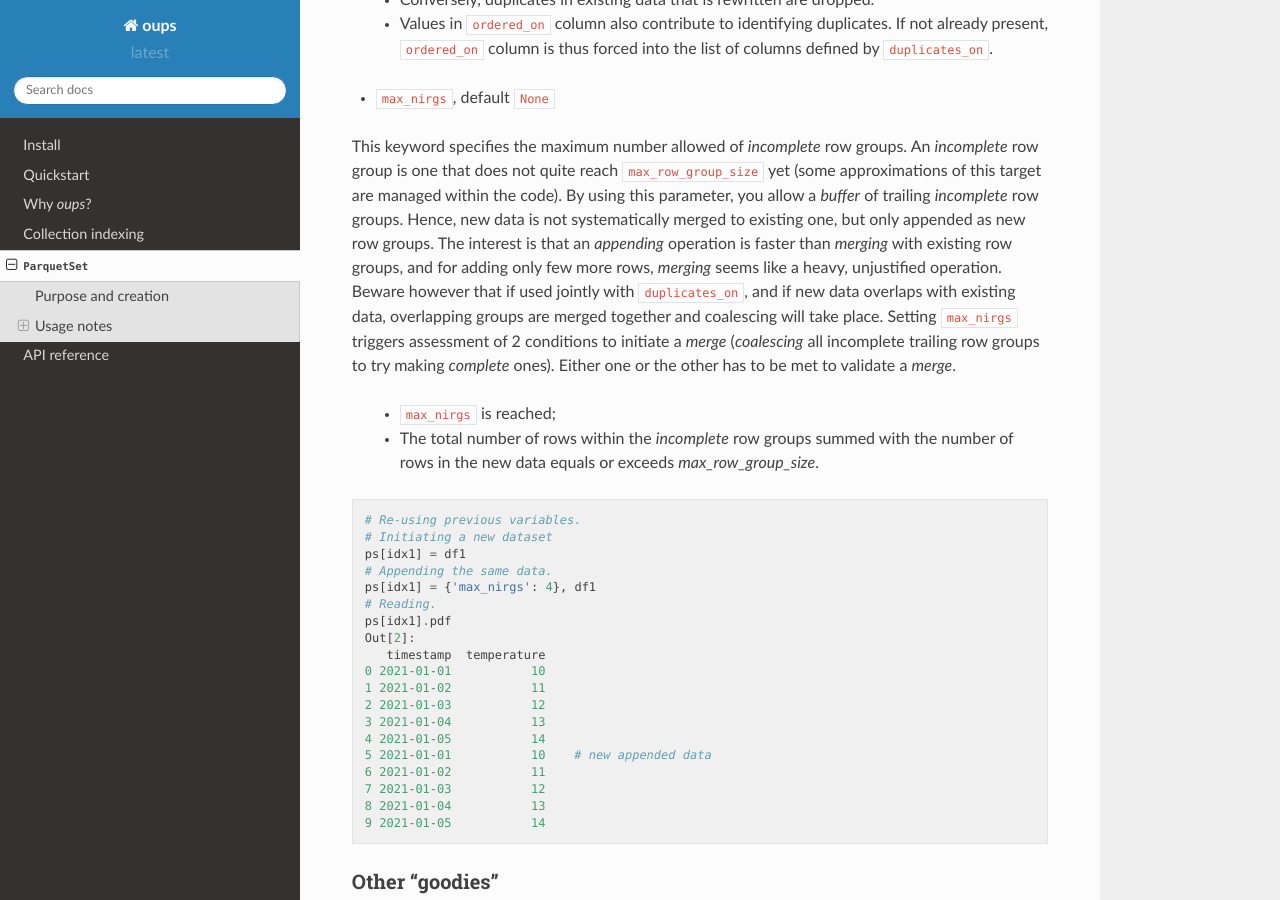
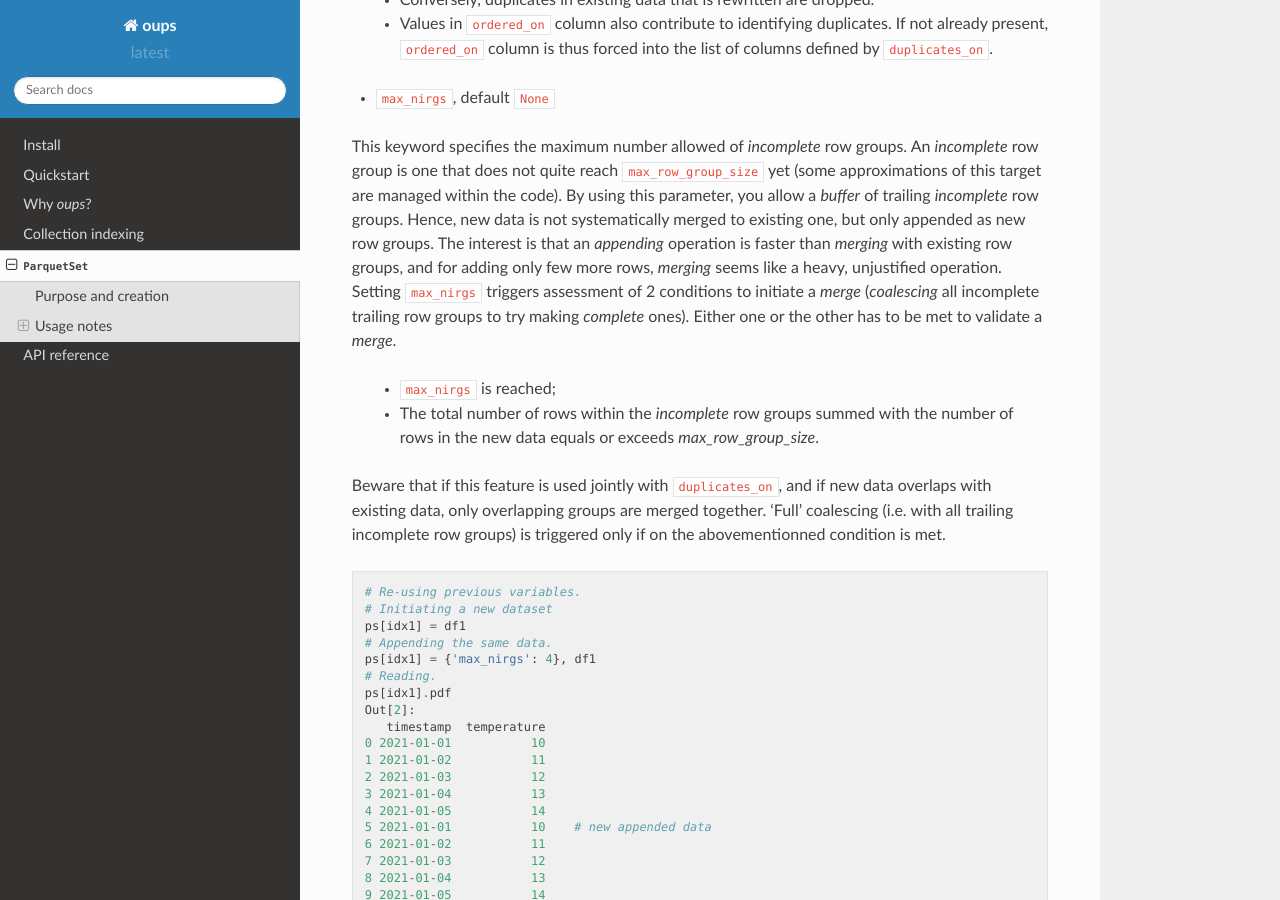
Before and after one commit to yohplala/oups, a Sphinx documentation site: the page built from docs/source/parquetset.rst, in a window 1280 px wide and 900 px high, scrolled down 2496 px. Built offline with Sphinx 7.4.7 and the Read the Docs theme 2.0.0, drawn with Linux system fonts in a browser that asks for light colours.

Commit message:
Update parquetset.rst

```diff
--- a/docs/source/parquetset.rst
+++ b/docs/source/parquetset.rst
@@ -95,11 +95,13 @@ The implementation of this logic has been managed as an iterative process on row
 
 This keyword specifies the maximum number allowed of `incomplete` row groups. An `incomplete` row group is one that does not quite reach ``max_row_group_size`` yet (some approximations of this target are managed within the code).
 By using this parameter, you allow a `buffer` of trailing `incomplete` row groups. Hence, new data is not systematically merged to existing one, but only appended as new row groups.
-The interest is that an `appending` operation is faster than `merging` with existing row groups, and for adding only few more rows, `merging` seems like a heavy, unjustified operation. Beware however that if used jointly with ``duplicates_on``, and if new data overlaps with existing data, overlapping groups are merged together and coalescing will take place.
+The interest is that an `appending` operation is faster than `merging` with existing row groups, and for adding only few more rows, `merging` seems like a heavy, unjustified operation.
 Setting ``max_nirgs`` triggers assessment of 2 conditions to initiate a `merge` (`coalescing` all incomplete trailing row groups to try making `complete` ones). Either one or the other has to be met to validate a `merge`.
 
   * ``max_nirgs`` is reached;
   * The total number of rows within the `incomplete` row groups summed with the number of rows in the new data equals or exceeds `max_row_group_size`.
+
+Beware that if this feature is used jointly with ``duplicates_on``, and if new data overlaps with existing data, only overlapping groups are merged together. 'Full' coalescing (i.e. with all trailing incomplete row groups) is triggered only if on the abovementionned condition is met.
 
 .. code-block:: python
 
```
